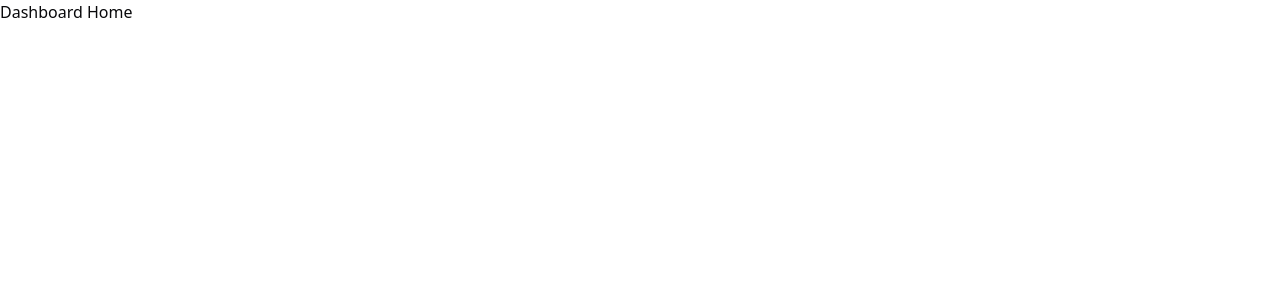
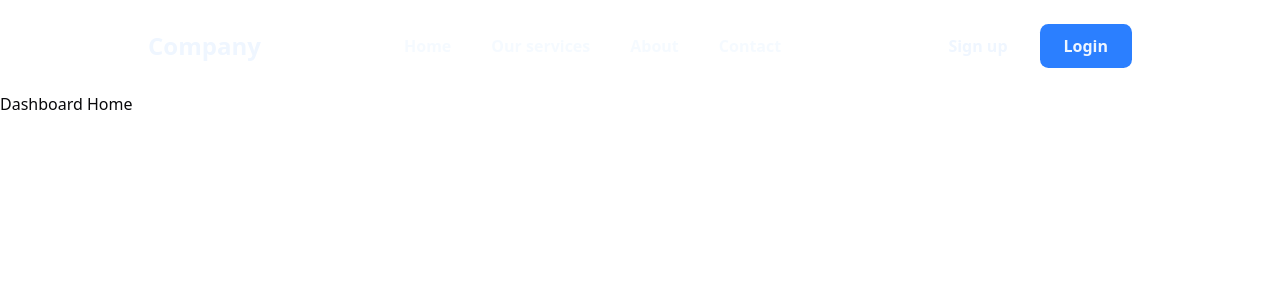
Before and after one commit to solopaw/adamit-blog, a Next.js app: page / in a window 1280 px wide. Shown: the top 300 px of the page. Built offline with nearby package versions, Linux system fonts and the light colour scheme.

Commit message:
modified:   .gitignore 	modified:   package-lock.json 	modified:   package.json 	modified:   src/app/layout.tsx 	new file:   src/components/navbar.tsx 	new file:   src/components/theme-provider.tsx

```diff
--- a/package.json
+++ b/package.json
@@ -7,7 +7,7 @@
     "dev": "next dev",
     "build": "next build",
     "start": "next start"
-    },
+  },
   "keywords": [],
   "author": "",
   "license": "ISC",
@@ -28,6 +28,7 @@
     "clsx": "^2.1.1",
     "lucide-react": "^0.542.0",
     "next": "15.5.2",
+    "next-themes": "^0.4.6",
     "react": "19.1.0",
     "react-dom": "19.1.0",
     "tailwind-merge": "^3.3.1",
--- a/src/app/layout.tsx
+++ b/src/app/layout.tsx
@@ -1,16 +1,26 @@
-import '@/styles/globals.css'
-export default function DashboardLayout({
-  children,
-}: {
+import "@/styles/globals.css"
+import Navbar from "@/components/navbar"
+import { ThemeProvider } from "@/components/theme-provider"
+interface RootLayoutProps {
   children: React.ReactNode
-}) {
+}
+export default function RootLayout({ children }: RootLayoutProps) {
   return (
-    <html lang="en">
-      <body>
-        {/* Layout UI */}
-        {/* Place children where you want to render a page or nested layout */}
-        <main>{children}</main>
-      </body>
-    </html>
+
+      <html lang="en" suppressHydrationWarning>
+        <head />
+        <body>
+          <ThemeProvider
+            attribute="class"
+            defaultTheme="system"
+            enableSystem
+            disableTransitionOnChange
+          >
+            <Navbar></Navbar>
+            {children}
+          </ThemeProvider>
+        </body>
+      </html>
+
   )
 }
--- /dev/null
+++ b/src/components/navbar.tsx
@@ -0,0 +1,42 @@
+export default function Navbar() {
+    return(
+        <div className="top-0 py-1 lg:py-2 w-full bg-transparent lg:relative z-50 dark:bg-gray-900">
+    <nav className="z-10 sticky top-0 left-0 right-0 max-w-4xl xl:max-w-5xl mx-auto px-5 py-2.5 lg:border-none lg:py-4">
+        <div className="flex items-center justify-between">
+            <button>
+                <div className="flex items-center space-x-2">
+                    <h2 className="text-primary-foreground  font-bold text-2xl">Company</h2>
+                </div>
+            </button>
+            <div className="hidden lg:block">
+                <ul className="flex space-x-10 text-base font-bold text-primary-foreground/60 ">
+                    <li
+                        className="hover:underline hover:underline-offset-4 hover:w-fit transition-all duration-100 ease-linear">
+                        <a href="#">Home</a>
+                    </li>
+                    <li
+                        className="hover:underline hover:underline-offset-4 hover:w-fit transition-all duration-100 ease-linear">
+                        <a href="#">Our services</a>
+                    </li>
+                    <li
+                        className="hover:underline hover:underline-offset-4 hover:w-fit transition-all duration-100 ease-linear">
+                        <a href="#">About</a>
+                    </li>
+                    <li
+                        className="hover:underline hover:underline-offset-4 hover:w-fit transition-all duration-100 ease-linear">
+                        <a href="#">Contact</a>
+                    </li>
+                </ul>
+            </div>
+            <div className="hidden lg:flex lg:items-center gap-x-2">
+                <button className="flex items-center text-primary-foreground  justify-center px-6 py-2.5 font-semibold">Sign up</button>
+                <button className="flex items-center justify-center rounded-md bg-primary text-primary-foreground px-6 py-2.5 font-semibold hover:shadow-lg hover:drop-shadow transition duration-200">Login</button>
+            </div>
+            <div className="flex items-center justify-center lg:hidden">
+                <button className="focus:outline-none text-slate-200 "><svg stroke="currentColor" fill="currentColor" stroke-width="0" viewBox="0 0 20 20" aria-hidden="true" className="text-2xl text-slate-800  focus:outline-none active:scale-110 active:text-red-500" height="1em" width="1em" xmlns="http://www.w3.org/2000/svg"><path fill-rule="evenodd" d="M3 5a1 1 0 011-1h12a1 1 0 110 2H4a1 1 0 01-1-1zM3 10a1 1 0 011-1h12a1 1 0 110 2H4a1 1 0 01-1-1zM9 15a1 1 0 011-1h6a1 1 0 110 2h-6a1 1 0 01-1-1z" clip-rule="evenodd"></path></svg></button>
+            </div>
+        </div>
+    </nav>
+</div>
+    )
+}
--- /dev/null
+++ b/src/components/theme-provider.tsx
@@ -0,0 +1,11 @@
+"use client"
+
+import * as React from "react"
+import { ThemeProvider as NextThemesProvider } from "next-themes"
+
+export function ThemeProvider({
+  children,
+  ...props
+}: React.ComponentProps<typeof NextThemesProvider>) {
+  return <NextThemesProvider {...props}>{children}</NextThemesProvider>
+}
```
Also changed, not shown: 2 other files (tests, documents, lock files or other folders).
